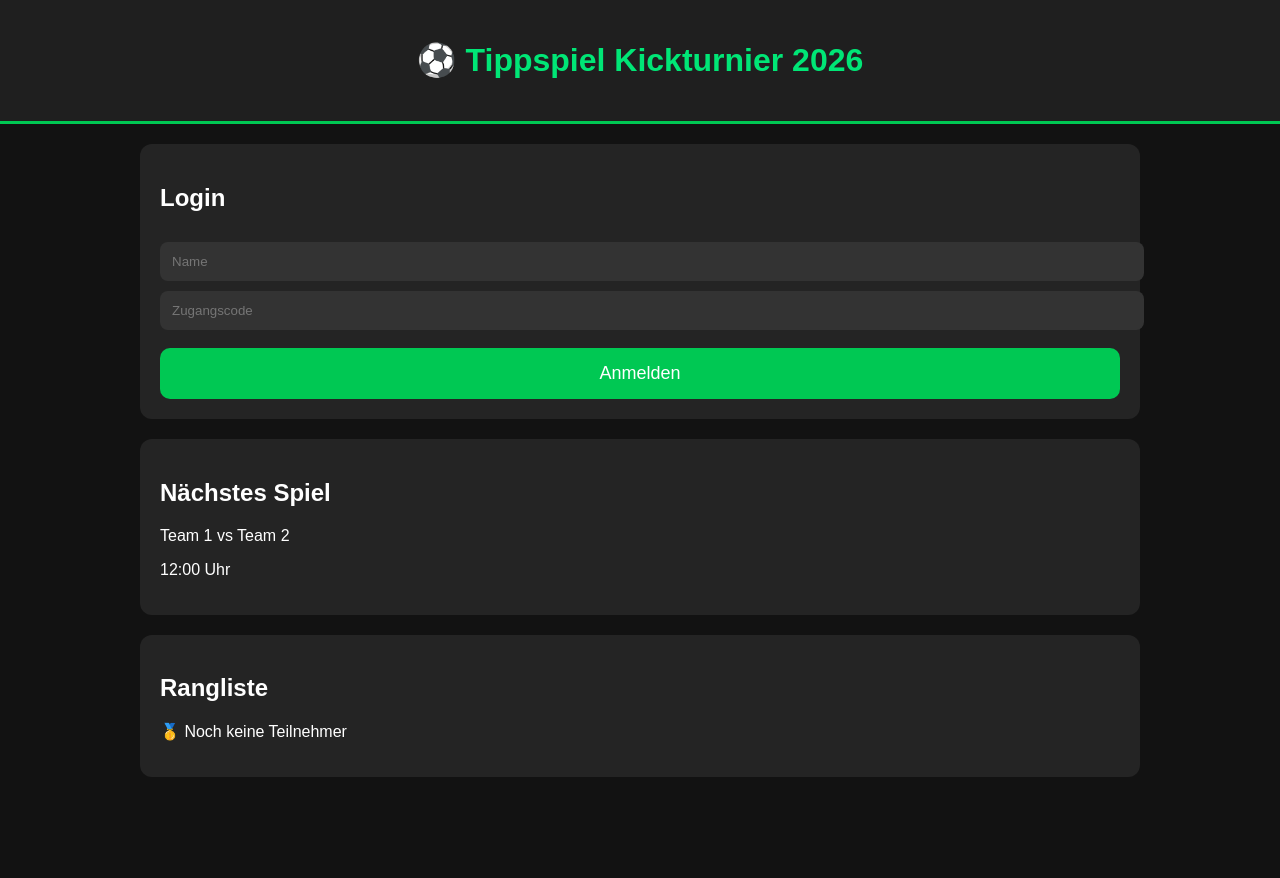
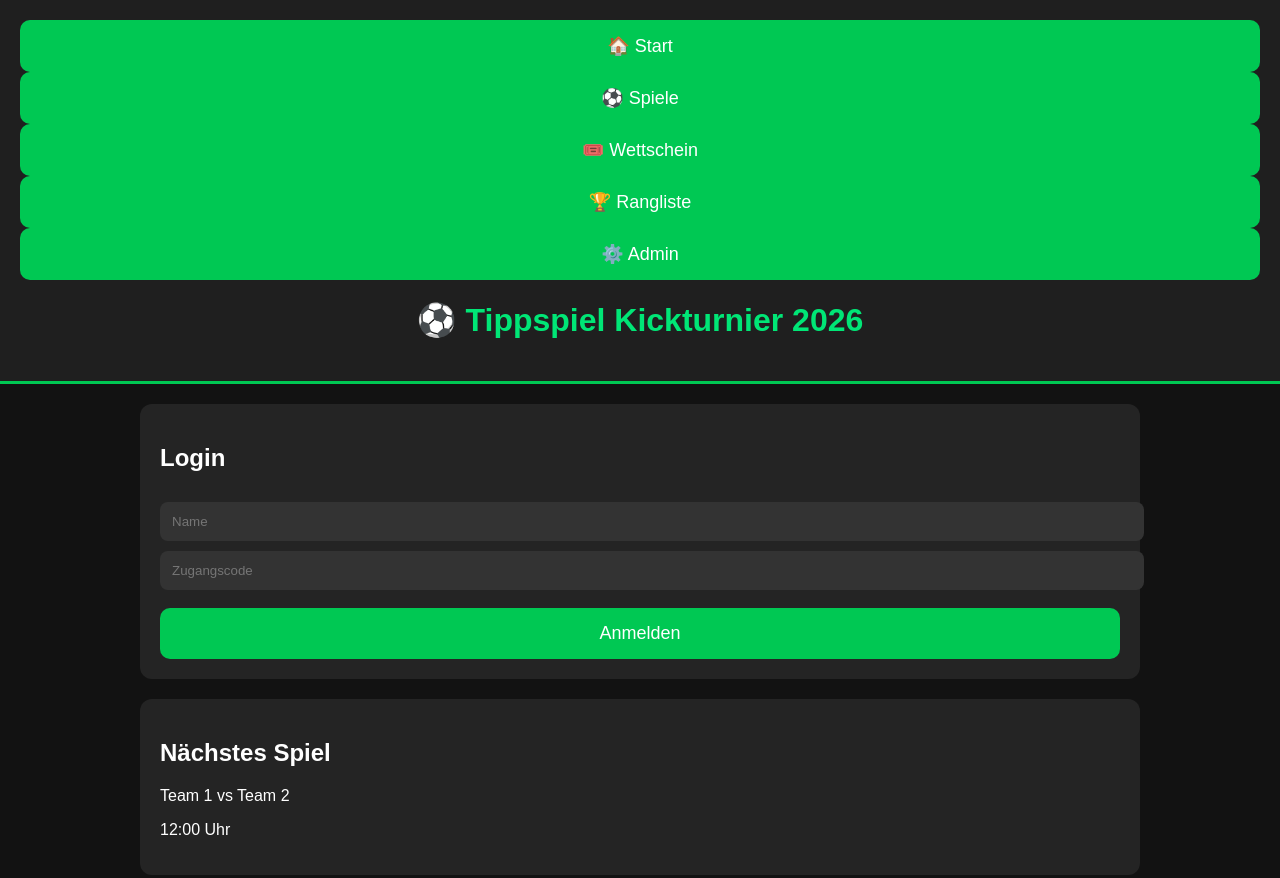
Before and after one commit to lw08946-lgtm/-tippspiel-kickturnier-2026-, a website: page client/index.html in a window 1280 px wide. Shown: the top 878 px of the page. Before the commit the page ends 817 px from the top, so only its background shows below. Drawn offline with Linux system fonts and the light colour scheme.

Commit message:
Update index.html

```diff
--- a/client/index.html
+++ b/client/index.html
@@ -13,6 +13,19 @@
 <body>
 
 <header>
+    <nav>
+
+<button>🏠 Start</button>
+
+<button>⚽ Spiele</button>
+
+<button>🎟️ Wettschein</button>
+
+<button>🏆 Rangliste</button>
+
+<button>⚙️ Admin</button>
+
+</nav>
 
 <h1>⚽ Tippspiel Kickturnier 2026</h1>
 
```
